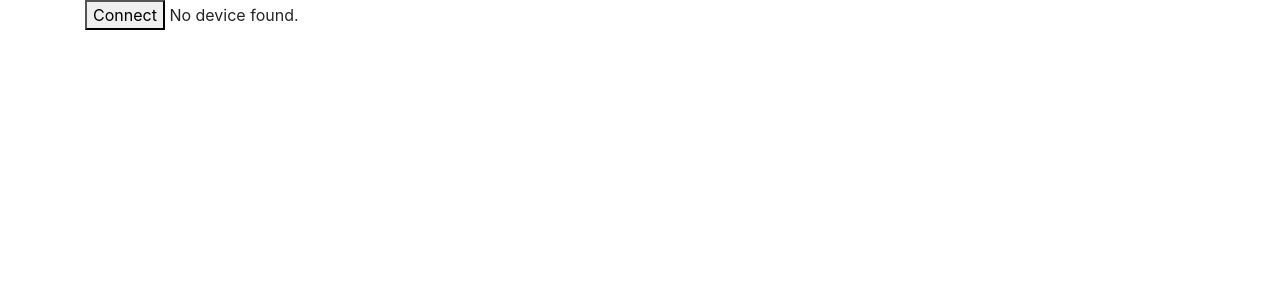
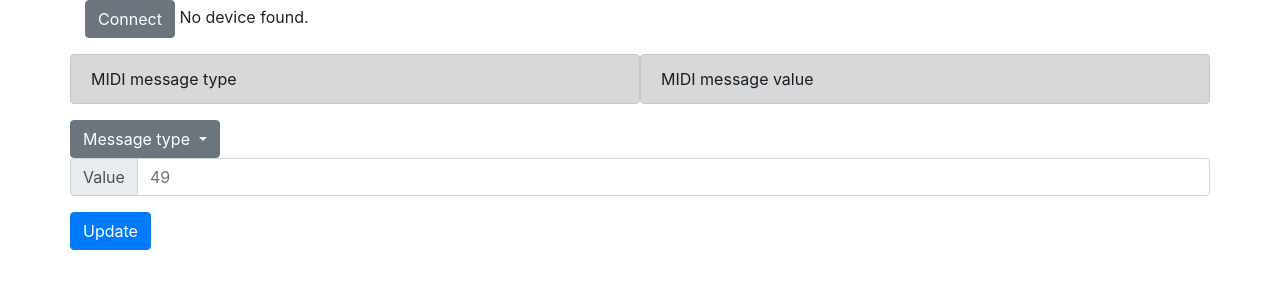
Before and after one commit to mpesonen/mpesonen.github.com, a plain HTML site: page index.html in a window 1280 px wide. Drawn offline with nearby package versions, Linux system fonts and the light colour scheme.

Commit message:
Send some value

```diff
--- a/index.html
+++ b/index.html
@@ -7,10 +7,56 @@
     <body>
         <div class="container">
           <p>
-              <button id="connect">Connect</button>
+              <button id="connect" type="button" class="btn btn-secondary">Connect</button>
               <span id="status">Connect</span>
           </p>
         </div>
+
+        <div class="container">
+          <div class="row">
+            <div class="col-sm alert alert-dark" role="alert">
+              MIDI message type
+            </div>
+            <div class="col-sm alert alert-dark" role="alert">
+              MIDI message value
+            </div>
+          </div>
+        </div>
+
+        <div class="container">
+          <div class="row">
+            <div class="dropdown">
+              <button class="btn btn-secondary dropdown-toggle" type="button" id="dropdownMenuButton" data-toggle="dropdown" aria-haspopup="true" aria-expanded="false">
+                Message type
+              </button>
+              <div class="dropdown-menu" aria-labelledby="dropdownMenuButton">
+                <a class="dropdown-item" href="#" midiCommandType="ControlChange">CC</a>
+                <a class="dropdown-item" href="#" midiCommandType="ProgramChange">PC</a>
+                <a class="dropdown-item" href="#" midiCommandType="NoteOn">Note on</a>
+              </div>
+            </div>
+          </div>
+
+          <div class="row">
+            <div class="input-group mb-3">
+              <div class="input-group-prepend">
+                <span class="input-group-text" id="midi-prepend-1">Value</span>
+              </div>
+              <input type="number" class="form-control" id="midi-value-1" placeholder="49" aria-label="MidiValue" aria-describedby="midi-prepend-1">
+            </div>
+          </div>
+
+          <div class="row">
+            <button class="btn btn-primary" type="button" id="updateButton">
+              Update
+            </button>
+          </div>
+
+          <div class="row">
+
+          </div>
+        </div>
+
 
         <script src="serial.js"></script>
         <script src="webusb.js"></script>
```
